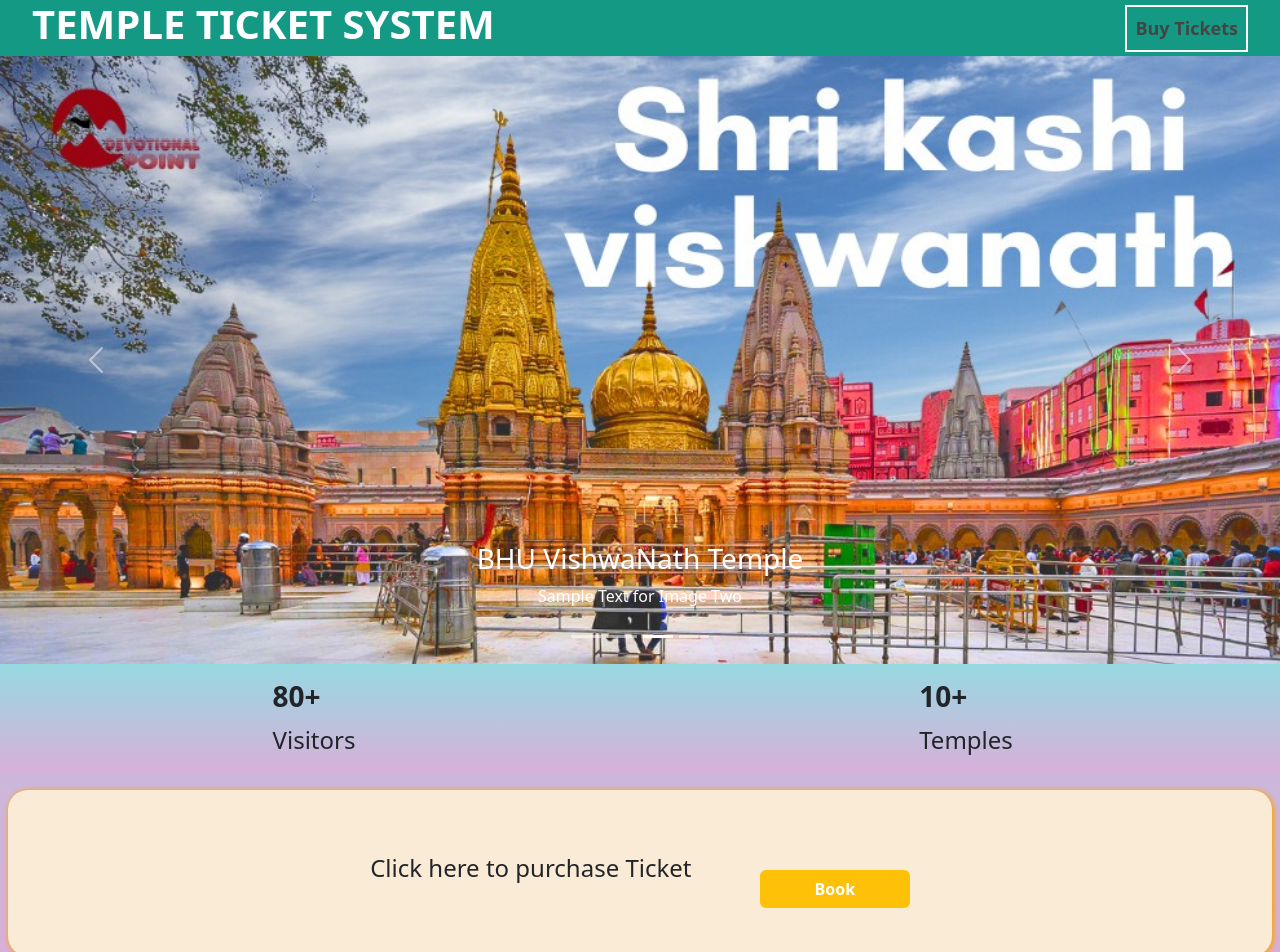
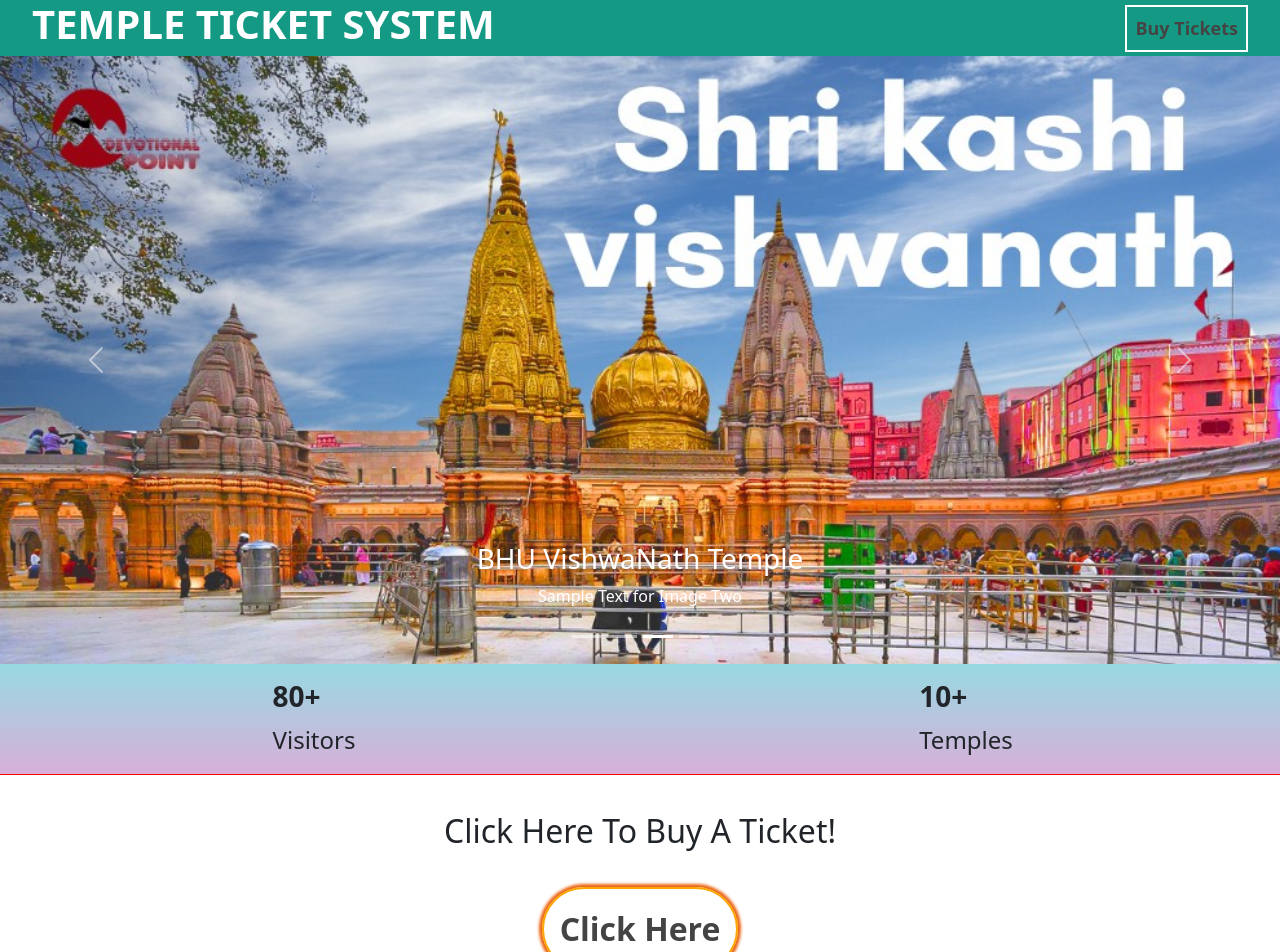
Before and after one commit to roysoumendu765/iitbhu_codefest_2024_haxplore, a React (Create React App) app: page / in a window 1280 px wide. Shown: the top 952 px of the page. Built offline with nearby package versions, Linux system fonts and the light colour scheme.

Commit message:
buy button configured

```diff
--- a/src/components/Counter.css
+++ b/src/components/Counter.css
@@ -3,7 +3,7 @@
     color: orange;
     border: none;
 } */
-.row {
+.counter {
     background-color: #D9AFD9;
     background-image: linear-gradient(0deg, #D9AFD9 0%, #97D9E1 100%);
     /* background-color: rgba(4, 115, 69, 0.311); */
--- a/src/components/Main.css
+++ b/src/components/Main.css
@@ -1,2 +1,2 @@
 /* Main.css */
-@import "~bootstrap/dist/css/bootstrap.min.css";
+/* @import "~bootstrap/dist/css/bootstrap.min.css"; */
--- a/src/components/Main.js
+++ b/src/components/Main.js
@@ -13,7 +13,7 @@ const Main = () => {
                 <div className="counter">
                     <Counter />
                 </div>
-                <div className='col-12 ticketpage'>
+                <div className='ticketpage'>
                     <Ticketpage />
                 </div>
         </div>
--- a/src/components/Ticketpage.css
+++ b/src/components/Ticketpage.css
@@ -1,5 +1,28 @@
+.ticketpage {
+    border: 1px solid red;
 
+}
 
+.container {
+    /* width: 100%; */
+    /* border: 1px solid black; */
+    display: flex;
+    flex-direction: column;
+    justify-content: center;
+    align-items: center;
+    padding: 2rem;
+}
+.clichere{
+    font-size: 2rem;
+}
+.click{
+    padding: 1rem;
+    border: 2px solid orange;
+    border-radius: 3rem;
+    box-shadow: 0 0 3px 3px rgb(234, 100, 18);
+    margin-top: 2rem;
+    font-size: 2rem;
+}
 
 
 
--- a/src/components/Ticketpage.js
+++ b/src/components/Ticketpage.js
@@ -4,11 +4,13 @@ import { Link } from 'react-router-dom';
 
 const Ticketpage = () => {
   return (
-    <div className='row mx-2 mt-3 md-3'  style={{boxShadow: '1px 1px 5px 1px orange',borderRadius: '20px',background: 'antiquewhite'}}>
-        <div className='col-12 col-md-6 mx-auto my-5 d-flex justify-content-around align-items-center'>
-            <h4 style={{fontFamily:'revert'}}>Click here to purchase Ticket</h4>
-            <Link to="/buy" className='btn bg-warning fw-bold text-white' style={{minWidth : '150px'}} >Book</Link>
-        </div>
+    <div className='container'>
+      <div className="clichere">
+        Click Here To  Buy A Ticket!
+      </div>
+      <Link to="/buy" className="click">
+        Click Here
+      </Link>
     </div>
   );
 }
```
